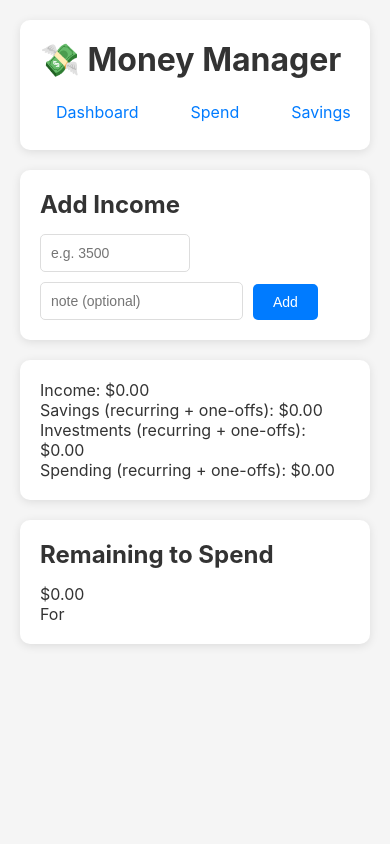
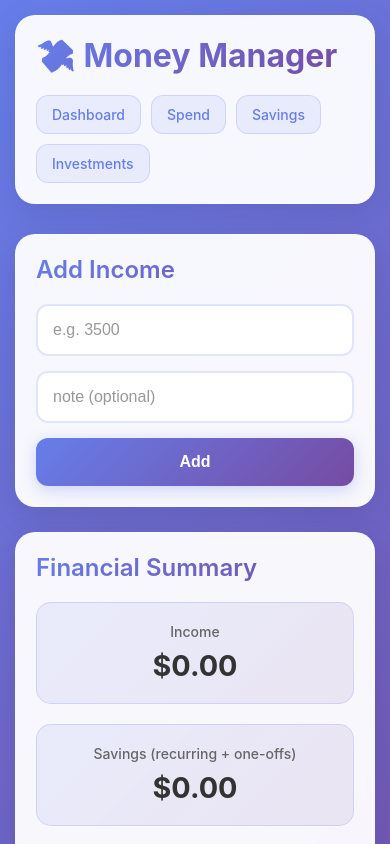
Before and after one commit to cloud-vinny/money_manager, a Next.js app: page / in a window 390 px wide. Shown: the top 844 px of the page. Built offline with nearby package versions, Linux system fonts and the light colour scheme; no server answers.

Commit message:
Add beautiful modern design with gradient backgrounds and improved styling

```diff
--- a/src/app/globals.css
+++ b/src/app/globals.css
@@ -9,95 +9,203 @@ body {
   max-width: 100vw;
   overflow-x: hidden;
   font-family: -apple-system, BlinkMacSystemFont, 'Segoe UI', Roboto, sans-serif;
-  background-color: #f5f5f5;
+  background: linear-gradient(135deg, #667eea 0%, #764ba2 100%);
   color: #333;
+  min-height: 100vh;
 }
 
 .container {
-  max-width: 800px;
+  max-width: 900px;
   margin: 0 auto;
   padding: 20px;
+  min-height: 100vh;
 }
 
 header {
-  background: white;
-  padding: 20px;
-  border-radius: 10px;
-  margin-bottom: 20px;
-  box-shadow: 0 2px 10px rgba(0,0,0,0.1);
+  background: rgba(255, 255, 255, 0.95);
+  backdrop-filter: blur(10px);
+  padding: 25px;
+  border-radius: 20px;
+  margin-bottom: 30px;
+  box-shadow: 0 8px 32px rgba(0, 0, 0, 0.1);
+  border: 1px solid rgba(255, 255, 255, 0.2);
 }
 
 header h1 {
-  font-size: 2rem;
-  margin-bottom: 15px;
+  font-size: 2.5rem;
+  margin-bottom: 20px;
+  background: linear-gradient(135deg, #667eea, #764ba2);
+  -webkit-background-clip: text;
+  -webkit-text-fill-color: transparent;
+  background-clip: text;
+  font-weight: 700;
 }
 
 nav {
   display: flex;
-  gap: 20px;
+  gap: 15px;
+  flex-wrap: wrap;
 }
 
 nav a {
   text-decoration: none;
-  color: #007bff;
-  padding: 8px 16px;
-  border-radius: 5px;
-  transition: background-color 0.2s;
+  color: #667eea;
+  padding: 12px 20px;
+  border-radius: 12px;
+  transition: all 0.3s ease;
+  font-weight: 500;
+  background: rgba(102, 126, 234, 0.1);
+  border: 1px solid rgba(102, 126, 234, 0.2);
 }
 
 nav a:hover {
-  background-color: #f0f8ff;
+  background: rgba(102, 126, 234, 0.2);
+  transform: translateY(-2px);
+  box-shadow: 0 4px 12px rgba(102, 126, 234, 0.3);
 }
 
 main {
   display: flex;
   flex-direction: column;
-  gap: 20px;
+  gap: 25px;
 }
 
 section {
-  background: white;
-  padding: 20px;
-  border-radius: 10px;
-  box-shadow: 0 2px 10px rgba(0,0,0,0.1);
+  background: rgba(255, 255, 255, 0.95);
+  backdrop-filter: blur(10px);
+  padding: 30px;
+  border-radius: 20px;
+  box-shadow: 0 8px 32px rgba(0, 0, 0, 0.1);
+  border: 1px solid rgba(255, 255, 255, 0.2);
+  transition: transform 0.3s ease, box-shadow 0.3s ease;
+}
+
+section:hover {
+  transform: translateY(-5px);
+  box-shadow: 0 12px 40px rgba(0, 0, 0, 0.15);
 }
 
 section h2 {
-  margin-bottom: 15px;
+  margin-bottom: 20px;
   color: #333;
+  font-size: 1.5rem;
+  font-weight: 600;
+  background: linear-gradient(135deg, #667eea, #764ba2);
+  -webkit-background-clip: text;
+  -webkit-text-fill-color: transparent;
+  background-clip: text;
 }
 
 form {
   display: flex;
-  gap: 10px;
+  gap: 15px;
   flex-wrap: wrap;
   align-items: end;
 }
 
 input {
-  padding: 10px;
-  border: 1px solid #ddd;
-  border-radius: 5px;
-  font-size: 14px;
+  padding: 15px;
+  border: 2px solid rgba(102, 126, 234, 0.2);
+  border-radius: 12px;
+  font-size: 16px;
+  transition: all 0.3s ease;
+  background: rgba(255, 255, 255, 0.9);
+  backdrop-filter: blur(10px);
+}
+
+input:focus {
+  outline: none;
+  border-color: #667eea;
+  box-shadow: 0 0 0 3px rgba(102, 126, 234, 0.1);
+  transform: translateY(-2px);
 }
 
 input[type="number"] {
-  width: 150px;
+  width: 180px;
+}
+
+input::placeholder {
+  color: #999;
 }
 
 button {
-  padding: 10px 20px;
-  background: #007bff;
+  padding: 15px 25px;
+  background: linear-gradient(135deg, #667eea, #764ba2);
   color: white;
   border: none;
-  border-radius: 5px;
+  border-radius: 12px;
   cursor: pointer;
-  font-size: 14px;
-  transition: background-color 0.2s;
+  font-size: 16px;
+  font-weight: 600;
+  transition: all 0.3s ease;
+  box-shadow: 0 4px 15px rgba(102, 126, 234, 0.3);
 }
 
 button:hover {
-  background: #0056b3;
+  transform: translateY(-2px);
+  box-shadow: 0 6px 20px rgba(102, 126, 234, 0.4);
+}
+
+button:active {
+  transform: translateY(0);
+}
+
+/* Summary cards */
+.summary-grid {
+  display: grid;
+  grid-template-columns: repeat(auto-fit, minmax(250px, 1fr));
+  gap: 20px;
+  margin-top: 20px;
+}
+
+.summary-item {
+  background: linear-gradient(135deg, rgba(102, 126, 234, 0.1), rgba(118, 75, 162, 0.1));
+  padding: 20px;
+  border-radius: 15px;
+  border: 1px solid rgba(102, 126, 234, 0.2);
+  text-align: center;
+}
+
+.summary-label {
+  font-size: 14px;
+  color: #666;
+  margin-bottom: 8px;
+  font-weight: 500;
+}
+
+.summary-value {
+  font-size: 1.8rem;
+  font-weight: 700;
+  color: #333;
+}
+
+/* Remaining balance highlight */
+.remaining-balance {
+  text-align: center;
+  background: linear-gradient(135deg, rgba(102, 126, 234, 0.15), rgba(118, 75, 162, 0.15));
+  padding: 30px;
+  border-radius: 20px;
+  border: 2px solid rgba(102, 126, 234, 0.3);
+}
+
+.remaining-balance h2 {
+  margin-bottom: 15px;
+  font-size: 1.8rem;
+}
+
+.remaining-amount {
+  font-size: 3rem;
+  font-weight: 800;
+  background: linear-gradient(135deg, #667eea, #764ba2);
+  -webkit-background-clip: text;
+  -webkit-text-fill-color: transparent;
+  background-clip: text;
+  margin-bottom: 10px;
+}
+
+.remaining-period {
+  color: #666;
+  font-size: 14px;
 }
 
 /* Modal styles */
@@ -107,30 +215,36 @@ button:hover {
   left: 0;
   right: 0;
   bottom: 0;
-  background: rgba(0,0,0,0.5);
+  background: rgba(0, 0, 0, 0.6);
   display: flex;
   align-items: center;
   justify-content: center;
   z-index: 1000;
+  backdrop-filter: blur(5px);
 }
 
 .modal {
-  background: white;
-  padding: 20px;
-  border-radius: 10px;
-  max-width: 400px;
+  background: rgba(255, 255, 255, 0.95);
+  backdrop-filter: blur(10px);
+  padding: 30px;
+  border-radius: 20px;
+  max-width: 450px;
   width: 90%;
+  box-shadow: 0 20px 60px rgba(0, 0, 0, 0.3);
+  border: 1px solid rgba(255, 255, 255, 0.2);
 }
 
 .modal-title {
-  font-weight: bold;
-  font-size: 1.2rem;
-  margin-bottom: 10px;
+  font-weight: 700;
+  font-size: 1.4rem;
+  margin-bottom: 15px;
+  color: #333;
 }
 
 .modal-content {
-  margin-bottom: 20px;
+  margin-bottom: 25px;
   color: #666;
+  line-height: 1.6;
 }
 
 .modal-actions {
@@ -139,18 +253,63 @@ button:hover {
 }
 
 .btn {
-  padding: 8px 16px;
+  padding: 12px 24px;
   border: none;
-  border-radius: 5px;
+  border-radius: 10px;
   cursor: pointer;
-  font-size: 14px;
+  font-size: 16px;
+  font-weight: 600;
+  transition: all 0.3s ease;
 }
 
 .btn-primary {
-  background: #007bff;
+  background: linear-gradient(135deg, #667eea, #764ba2);
   color: white;
+  box-shadow: 0 4px 15px rgba(102, 126, 234, 0.3);
 }
 
 .btn-primary:hover {
-  background: #0056b3;
+  transform: translateY(-2px);
+  box-shadow: 0 6px 20px rgba(102, 126, 234, 0.4);
 }
+
+/* Responsive design */
+@media (max-width: 768px) {
+  .container {
+    padding: 15px;
+  }
+
+  header {
+    padding: 20px;
+  }
+
+  header h1 {
+    font-size: 2rem;
+  }
+
+  nav {
+    gap: 10px;
+  }
+
+  nav a {
+    padding: 10px 15px;
+    font-size: 14px;
+  }
+
+  section {
+    padding: 20px;
+  }
+
+  form {
+    flex-direction: column;
+    align-items: stretch;
+  }
+
+  input[type="number"] {
+    width: 100%;
+  }
+
+  .remaining-amount {
+    font-size: 2.5rem;
+  }
+}
--- a/src/app/page.tsx
+++ b/src/app/page.tsx
@@ -62,18 +62,31 @@ export default function Page() {
       </section>
 
       <section>
-        <div>
-          <div>Income: ${fromCents(sum?.income_cents ?? 0).toFixed(2)}</div>
-          <div>Savings (recurring + one-offs): ${savingsTotal.toFixed(2)}</div>
-          <div>Investments (recurring + one-offs): ${investTotal.toFixed(2)}</div>
-          <div>Spending (recurring + one-offs): ${spendTotal.toFixed(2)}</div>
+        <h2>Financial Summary</h2>
+        <div className="summary-grid">
+          <div className="summary-item">
+            <div className="summary-label">Income</div>
+            <div className="summary-value">${fromCents(sum?.income_cents ?? 0).toFixed(2)}</div>
+          </div>
+          <div className="summary-item">
+            <div className="summary-label">Savings (recurring + one-offs)</div>
+            <div className="summary-value">${savingsTotal.toFixed(2)}</div>
+          </div>
+          <div className="summary-item">
+            <div className="summary-label">Investments (recurring + one-offs)</div>
+            <div className="summary-value">${investTotal.toFixed(2)}</div>
+          </div>
+          <div className="summary-item">
+            <div className="summary-label">Spending (recurring + one-offs)</div>
+            <div className="summary-value">${spendTotal.toFixed(2)}</div>
+          </div>
         </div>
       </section>
 
-      <section>
+      <section className="remaining-balance">
         <h2>Remaining to Spend</h2>
-        <p>${fromCents(sum?.remaining_cents ?? 0).toFixed(2)}</p>
-        <p>For {sum?.month_start}</p>
+        <div className="remaining-amount">${fromCents(sum?.remaining_cents ?? 0).toFixed(2)}</div>
+        <div className="remaining-period">For {sum?.month_start}</div>
       </section>
 
       <Modal open={!!err} onClose={()=>setErr(null)} title="Oops">
```
